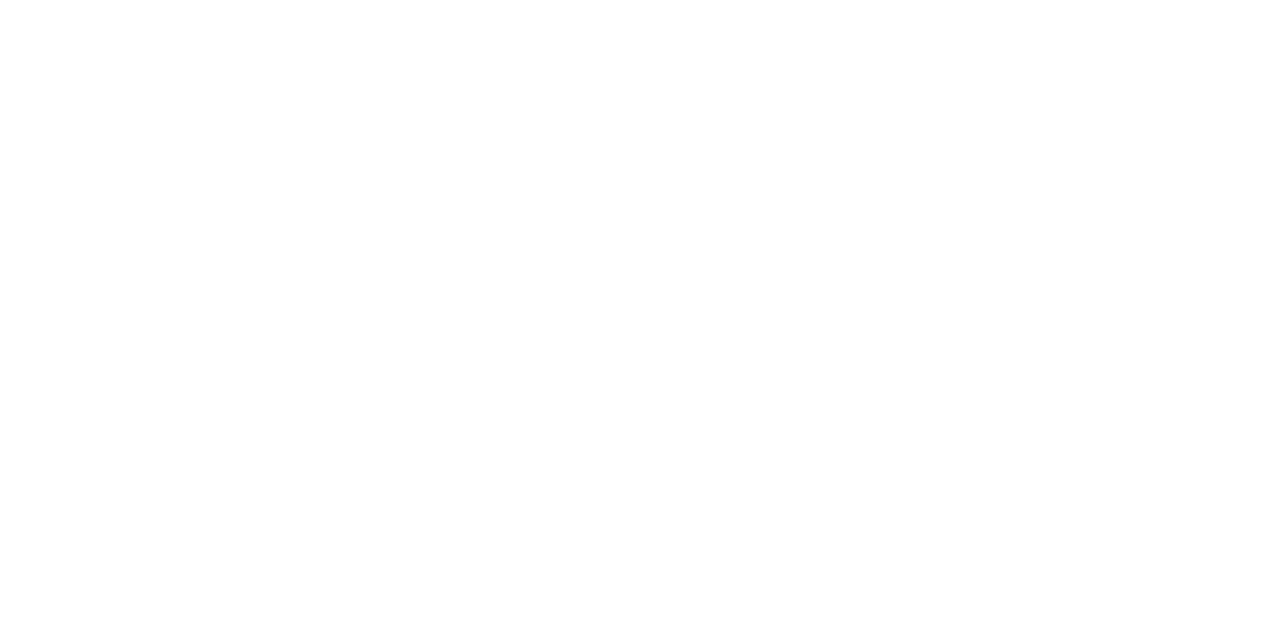
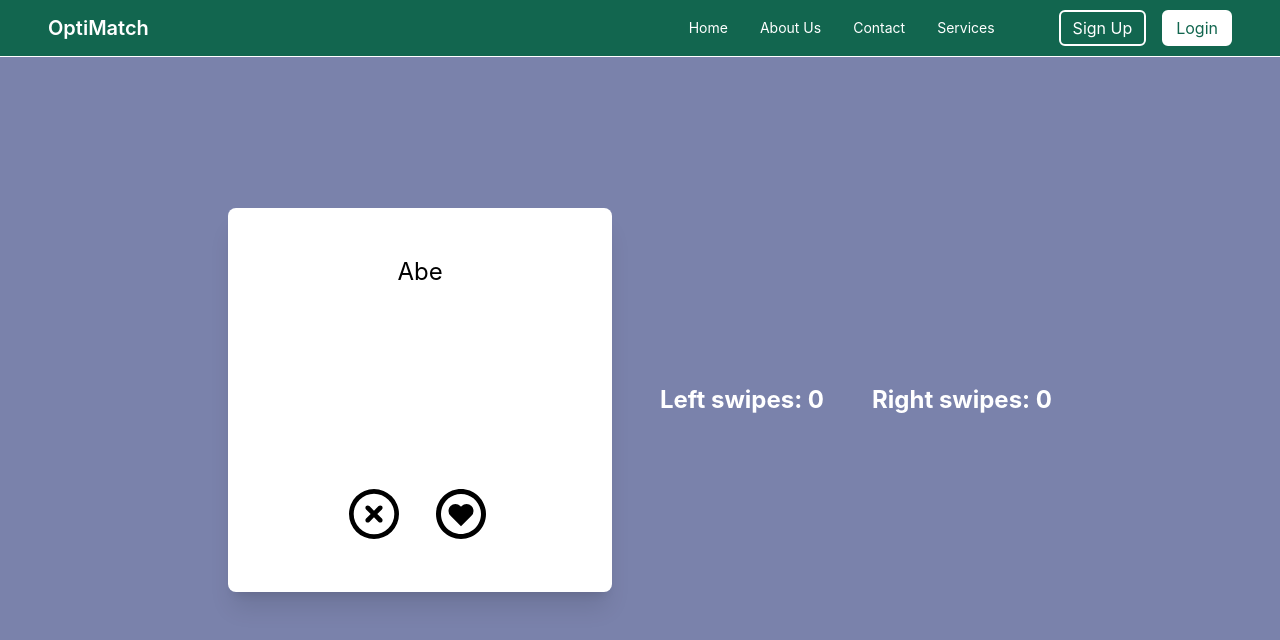
Before and after one commit to DU-Stable-Matching/stable-matching, a React (Create React App) app: page /swipe in a window 1280 px wide. Before the commit this address had no page. Shown: the top 640 px of the page. Built offline with nearby package versions, Linux system fonts and the light colour scheme.

Commit message:
make demo under the /swipe url extension

```diff
--- a/src/App.tsx
+++ b/src/App.tsx
@@ -2,6 +2,7 @@
 import Home from './pages/Home.tsx';
 import { Routes, Route } from "react-router-dom";
 import Login from './pages/Login.tsx';
+import CardSwipe from './pages/CardSwipe.tsx';
 
 
 function App() {
@@ -10,6 +11,7 @@
         <Routes>
           <Route path="/" element={<Home/>}/>
           <Route path="/login" element={<Login/>}/>
+          <Route path='/swipe' element={<CardSwipe/>}/>
         </Routes>
     </div>
   );
--- /dev/null
+++ b/src/assets/data/people_data.ts
@@ -0,0 +1,7 @@
+export const sampleCards = [
+    { id: 1, name: 'Abe', num_reviews: 0, raw_total: 0 },
+    { id: 2, name: 'Ashley', num_reviews: 0, raw_total: 0 },
+    { id: 3, name: 'Denver', num_reviews: 0, raw_total: 0 },
+    { id: 4, name: 'Mario', num_reviews: 0, raw_total: 0 },
+    { id: 5, name: 'Joe', num_reviews: 0, raw_total: 0 }
+];
--- a/src/components/Card.tsx
+++ b/src/components/Card.tsx
@@ -1,5 +1,7 @@
 import React, { useState } from "react";
 import { motion, useMotionValue, useTransform, useAnimation } from "framer-motion";
+import { FaRegCircleXmark } from "react-icons/fa6";
+import { BiHeartCircle } from "react-icons/bi";
 
 const Card = ({ onSwipeLeft = () => {}, onSwipeRight = () => {}, name = "" }) => {
     const motionValue = useMotionValue(0);
@@ -49,19 +51,13 @@
                     <div className="flex justify-center">
                         <h2 className="font-normal">{name}</h2>
                     </div>
-                    <div className="mt-4 flex space-x-4 justify-center">
-                        <button
-                            className="px-2 py-2 bg-periwinkle text-black rounded-md"
+                    <div className="mt-4 flex space-x-8 justify-center align-middle items-center">
+                        <FaRegCircleXmark size={50} color="black" className={"cursor-pointer"}
                             onClick={() => handleSwipe("left")}
-                        >
-                            Interested
-                        </button>
-                        <button
-                            className="px-4 py-2 bg-myrtle-green text-white rounded-md"
+                        />
+                        <BiHeartCircle size={60} color="black" className={"cursor-pointer"}
                             onClick={() => handleSwipe("right")}
-                        >
-                            Not Interested
-                        </button>
+                        />
                     </div>
                 </div>
             </motion.div>
--- /dev/null
+++ b/src/components/CardSwipeDemo.tsx
@@ -0,0 +1,47 @@
+import React from 'react'
+import Card from '../components/Card.tsx'
+import {sampleCards} from '../assets/data/people_data.ts'
+
+const CardSwipeDemo = () => {
+
+    const [leftCount, setLeftCount] = React.useState(0);
+
+    const incrementLeft = () => {
+        setLeftCount(leftCount + 1);
+        setCurrentCardIndex((prevIndex) => prevIndex + 1);
+    }
+    const [rightCount, setRightCount] = React.useState(0);
+
+    const incrementRight = () => {
+        setRightCount(rightCount + 1);
+        setCurrentCardIndex((prevIndex) => prevIndex + 1);
+    }
+    const [currentCardIndex, setCurrentCardIndex] = React.useState(0);
+
+    return (
+        <div className='bg-cool-gray min-h-screen flex justify-center items-center'>
+            <div className='flex flex-col space-y-12 justify-center items-center h-screen bg-cool-gray'>
+                <div className='flex flex-row space-x-12 justify-center items-center'>
+                    {sampleCards.map((card, index) => (
+                        index === currentCardIndex ? (
+                            <Card
+                                key={card.id}
+                                onSwipeLeft={() => {
+                                    incrementLeft();
+                                }}
+                                onSwipeRight={() => {
+                                    incrementRight();
+                                }}
+                                name={card.name}
+                            />
+                        ) : null
+                    ))}
+                    <h2 className='text-white'>Left swipes: {leftCount}</h2>
+                    <h2 className='text-white'>Right swipes: {rightCount}</h2>
+                </div>
+            </div>
+        </div>
+    )
+}
+
+export default CardSwipeDemo
--- a/src/pages/CardSwipe.tsx
+++ b/src/pages/CardSwipe.tsx
@@ -1,53 +1,14 @@
 import React from 'react'
-import Card from '../components/Card.tsx'
+import TopBar from '../components/TopBar.tsx';
+import CardSwipeDemo from '../components/CardSwipeDemo.tsx';
 
 const CardSwipe = () => {
 
-    const [leftCount, setLeftCount] = React.useState(0);
-
-    const incrementLeft = () => {
-        setLeftCount(leftCount + 1);
-        setCurrentCardIndex((prevIndex) => prevIndex + 1);
-    }
-    const [rightCount, setRightCount] = React.useState(0);
-
-    const incrementRight = () => {
-        setRightCount(rightCount + 1);
-        setCurrentCardIndex((prevIndex) => prevIndex + 1);
-    }
-    const [currentCardIndex, setCurrentCardIndex] = React.useState(0);
-
-    const sampleCards = [
-        { id: 1, name: 'Abe' },
-        { id: 2, name: 'Ashley' },
-        { id: 3, name: 'Denver' },
-        { id: 4, name: 'Mario' },
-        { id: 5, name: 'Joe' }
-    ];
-
     return (
-        <div className='bg-cool-gray min-h-screen flex justify-center items-center'>
-            <div className='flex flex-col space-y-12 justify-center items-center h-screen bg-cool-gray'>
-                <div className='flex flex-row space-x-12 justify-center items-center'>
-                    {sampleCards.map((card, index) => (
-                        index === currentCardIndex ? (
-                            <Card
-                                key={card.id}
-                                onSwipeLeft={() => {
-                                    incrementLeft();
-                                }}
-                                onSwipeRight={() => {
-                                    incrementRight();
-                                }}
-                                name={card.name}
-                            />
-                        ) : null
-                    ))}
-                    <h2>Left swipes: {leftCount}</h2>
-                    <h2>Right swipes: {rightCount}</h2>
-                </div>
-            </div>
-        </div>
+        <>
+            <TopBar/>
+            <CardSwipeDemo/>
+        </>
     )
 }
 
```
